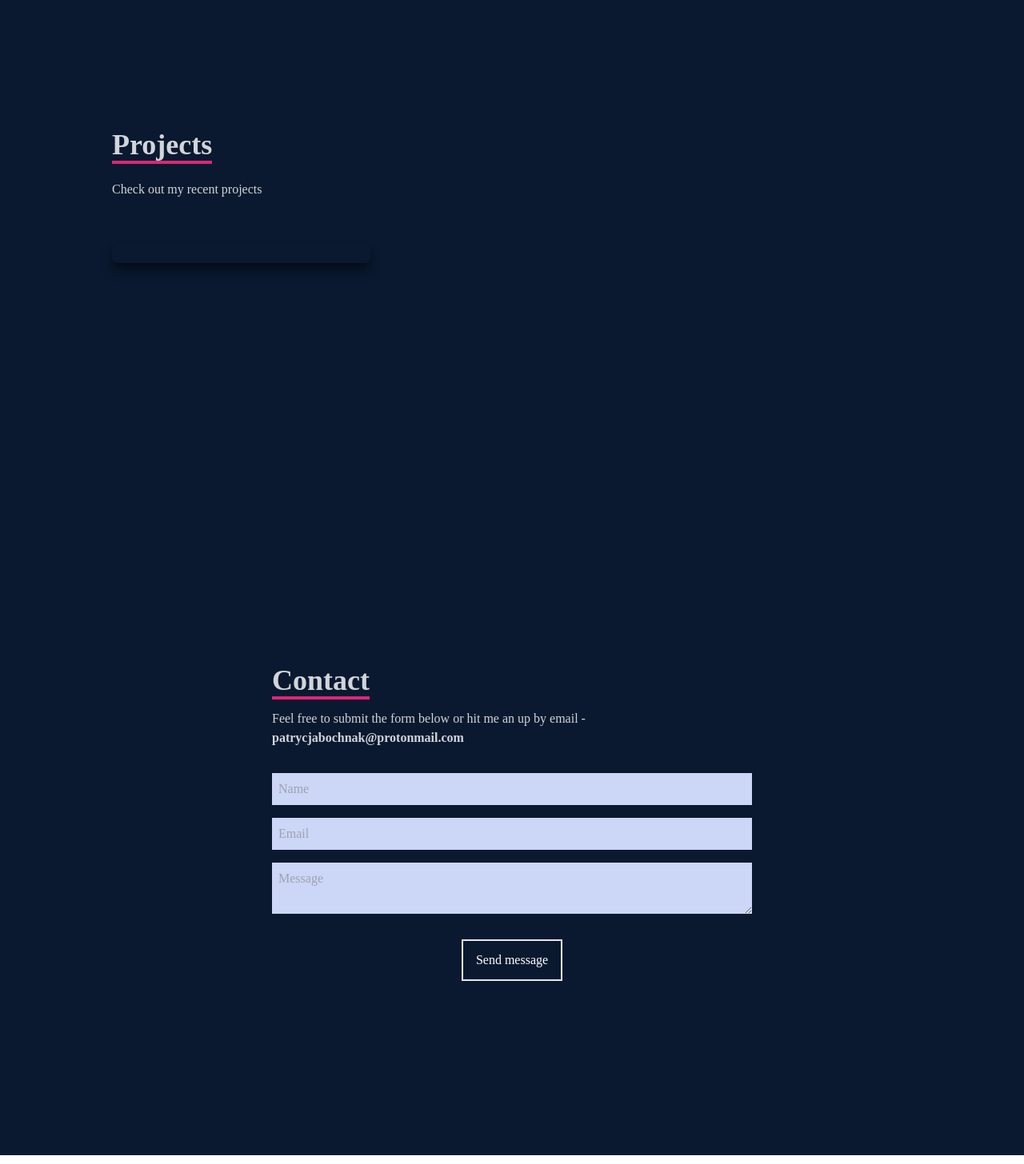
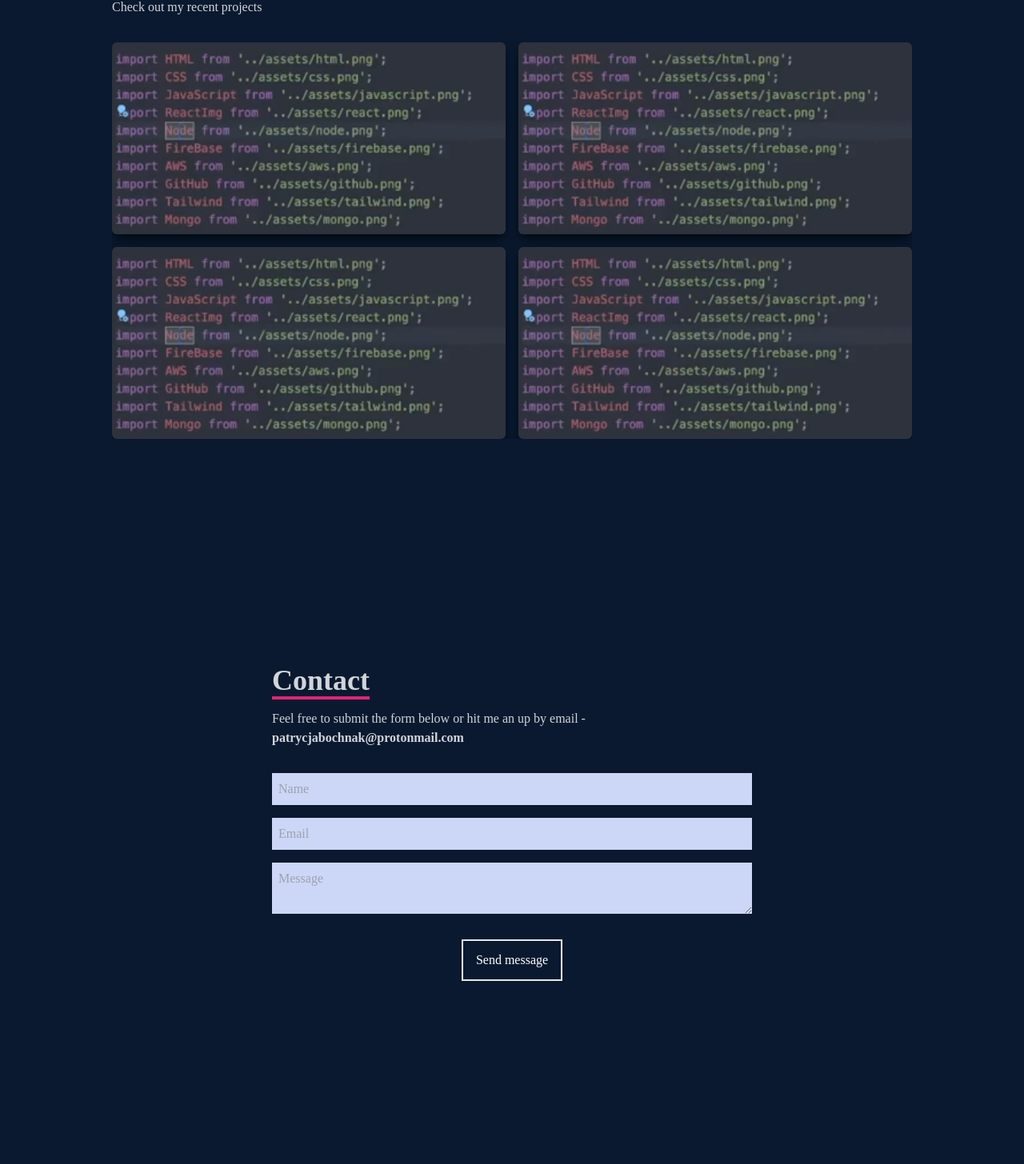
Before and after one commit to PatrycjaBochnak/Portfolio, a React (Create React App) app in the folder portfolio/: page / in a window 1280 px wide. Shown: the part 2555-4011 px from the top of the page at 80% size. Built offline with nearby package versions, Linux system fonts and the light colour scheme.

Commit message:
code: all code done

```diff
--- a/portfolio/src/App.js
+++ b/portfolio/src/App.js
@@ -4,6 +4,7 @@
 import Skills from "./components/Skills";
 import Projects from "./components/Projects";
 import Contact from "./components/Contact";
+import Footer from "./components/Footer";
 
 function App() {
   return (
@@ -14,6 +15,7 @@
       <Skills />
       <Projects />
       <Contact />
+      <Footer />
     </div>
   );
 }
--- a/portfolio/src/components/Contact.jsx
+++ b/portfolio/src/components/Contact.jsx
@@ -1,10 +1,11 @@
 import React from "react";
 
 const Contact = () => {
+  const currentYear = new Date().getFullYear();
   return (
     <div
       name="contact"
-      className="w-full h-screen p-8 bg-[#0a192f] flex justify-center items-center p-4"
+      className="w-full h-screen p-8 bg-[rgb(10,25,47)] flex justify-center items-center"
     >
       <form
         method="POST"
--- /dev/null
+++ b/portfolio/src/components/Footer.jsx
@@ -0,0 +1,12 @@
+import React from "react";
+
+const Footer = () => {
+  const currentYear = new Date().getFullYear();
+  return (
+    <footer className="w-full h-[30px] p-2 text-center bg-[#0a192f] text-gray-300">
+        &copy; {currentYear} Patrycja Bochnak. All right reserved.
+    </footer>
+  );
+};
+
+export default Footer;
--- a/portfolio/src/components/Navbar.jsx
+++ b/portfolio/src/components/Navbar.jsx
@@ -40,7 +40,7 @@
           </Link>
         </li>
         <li>
-          <Link to="projects" smooth duration={800}>
+          <Link to="projects" smooth offset={-50} duration={800}>
             Projects
           </Link>
         </li>
--- a/portfolio/src/components/Projects.jsx
+++ b/portfolio/src/components/Projects.jsx
@@ -1,4 +1,5 @@
 import React from "react";
+import photo from "../assets/photo.png";
 
 const Projects = () => {
   return (
@@ -7,26 +8,115 @@
       className="w-full h-screen p-8 text-gray-300 bg-[#0a192f]"
     >
       <div className="max-w-[1000px] mx-auto flex flex-col justify-center w-full h-full">
-        <div className="pb-8">
-        <p className="text-4xl font-bold inline border-b-4 text-gray-300 border-pink-600">Projects</p>
-        <p className="py-6">Check out my recent projects</p>
-      </div>
+        <div className="pb-4">
+          <p className="text-4xl font-bold inline border-b-4 text-gray-300 border-pink-600">
+            Projects
+          </p>
+          <p className="py-4">Check out my recent projects</p>
+        </div>
 
-      <div style={{}}
-      className="grid sm:grid-cols-2 md:grid-cols-3 gap-4">
-        <div className="shadow-lg shadow-[#040c16] group container rounded-md flex justify-center items-center mx-auto content-div">
-          { /* Hover Effects */ }
-          <div>
-            <span></span>
-            <div>
-              <a href="/">
-                <button></button>
-              </a>
-              <a href="/">
-                <button></button>
-              </a>
+        {/* Container */}
+
+        <div className="grid sm:grid-cols-1 md:grid-cols-2 gap-4 overflow-y-auto ">
+          {/* Grid Item */}
+
+          <div
+            style={{ backgroundImage: `url(${photo})` }}
+            className="shadow-lg shadow-[#040c16] group container rounded-md flex justify-center items-center mx-auto content-div"
+          >
+            {/* Hover Effects */}
+
+            <div className="opacity-0 group-hover:opacity-100">
+              <span className="text-2xl font-bold text-white tracking-wider">
+                A Tu Fit
+              </span>
+              <div className="pt-8 text-center">
+                <a href="/">
+                  <button className="text-center rounded-lg px-4 py-3 m-2 bg-white text-gray-700 font-bold text-lg">
+                    Demo
+                  </button>
+                </a>
+                <a href="/">
+                  <button className="text-center rounded-lg px-4 py-3 m-2 bg-white text-gray-700 font-bold text-lg">
+                    Code
+                  </button>
+                </a>
+              </div>
             </div>
           </div>
+          <div
+            style={{ backgroundImage: `url(${photo})` }}
+            className="shadow-lg shadow-[#040c16] group container rounded-md flex justify-center items-center mx-auto content-div"
+          >
+            {/* Hover Effects */}
+
+            <div className="opacity-0 group-hover:opacity-100">
+              <span className="text-2xl font-bold text-white tracking-wider">
+                What happened on that day?
+              </span>
+              <div className="pt-8 text-center">
+                <a href="/">
+                  <button className="text-center rounded-lg px-4 py-3 m-2 bg-white text-gray-700 font-bold text-lg">
+                    Demo
+                  </button>
+                </a>
+                <a href="/">
+                  <button className="text-center rounded-lg px-4 py-3 m-2 bg-white text-gray-700 font-bold text-lg">
+                    Code
+                  </button>
+                </a>
+              </div>
+            </div>
+          </div>
+
+          <div
+            style={{ backgroundImage: `url(${photo})` }}
+            className="shadow-lg shadow-[#040c16] group container rounded-md flex justify-center items-center mx-auto content-div"
+          >
+            {/* Hover Effects */}
+
+            <div className="opacity-0 group-hover:opacity-100">
+              <span className="text-2xl font-bold text-white tracking-wider">
+                English website
+              </span>
+              <div className="pt-8 text-center">
+                <a href="/">
+                  <button className="text-center rounded-lg px-4 py-3 m-2 bg-white text-gray-700 font-bold text-lg">
+                    Demo
+                  </button>
+                </a>
+                <a href="/">
+                  <button className="text-center rounded-lg px-4 py-3 m-2 bg-white text-gray-700 font-bold text-lg">
+                    Code
+                  </button>
+                </a>
+              </div>
+            </div>
+          </div>
+
+          <div
+            style={{ backgroundImage: `url(${photo})` }}
+            className="shadow-lg shadow-[#040c16] group container rounded-md flex justify-center items-center mx-auto content-div"
+          >
+            {/* Hover Effects */}
+
+            <div className="opacity-0 group-hover:opacity-100">
+              <span className="text-2xl font-bold text-white tracking-wider">
+                TODO App
+              </span>
+              <div className="pt-8 text-center">
+                <a href="/">
+                  <button className="text-center rounded-lg px-4 py-3 m-2 bg-white text-gray-700 font-bold text-lg">
+                    Demo
+                  </button>
+                </a>
+                <a href="/">
+                  <button className="text-center rounded-lg px-4 py-3 m-2 bg-white text-gray-700 font-bold text-lg">
+                    Code
+                  </button>
+                </a>
+              </div>
+            </div>
           </div>
         </div>
       </div>
--- a/portfolio/src/index.css
+++ b/portfolio/src/index.css
@@ -11,3 +11,16 @@
     @apply cursor-pointer
   }
 }
+.content-div {
+  background-repeat: no-repeat;
+  background-size: cover;
+  background-position: center;
+  height: 240px;
+}
+.content-div:hover {
+  background-image: linear-gradient(
+    to right,
+    rgba(112, 157, 255, 0.8),
+    hsla(242, 74%, 61%, 0.8)
+  )!important;
+}
```
Also changed, not shown: portfolio/src/assets/photo.png (added).
